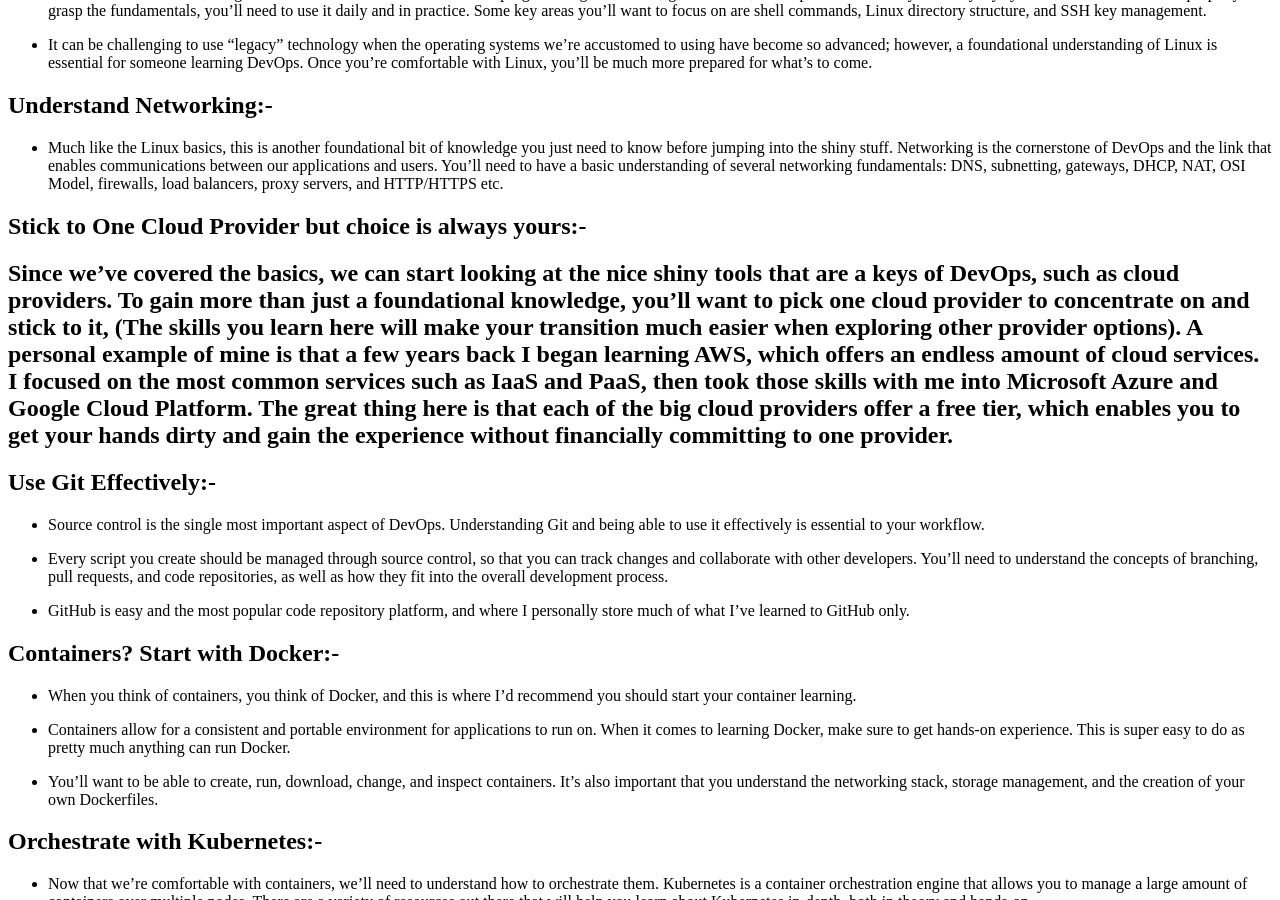
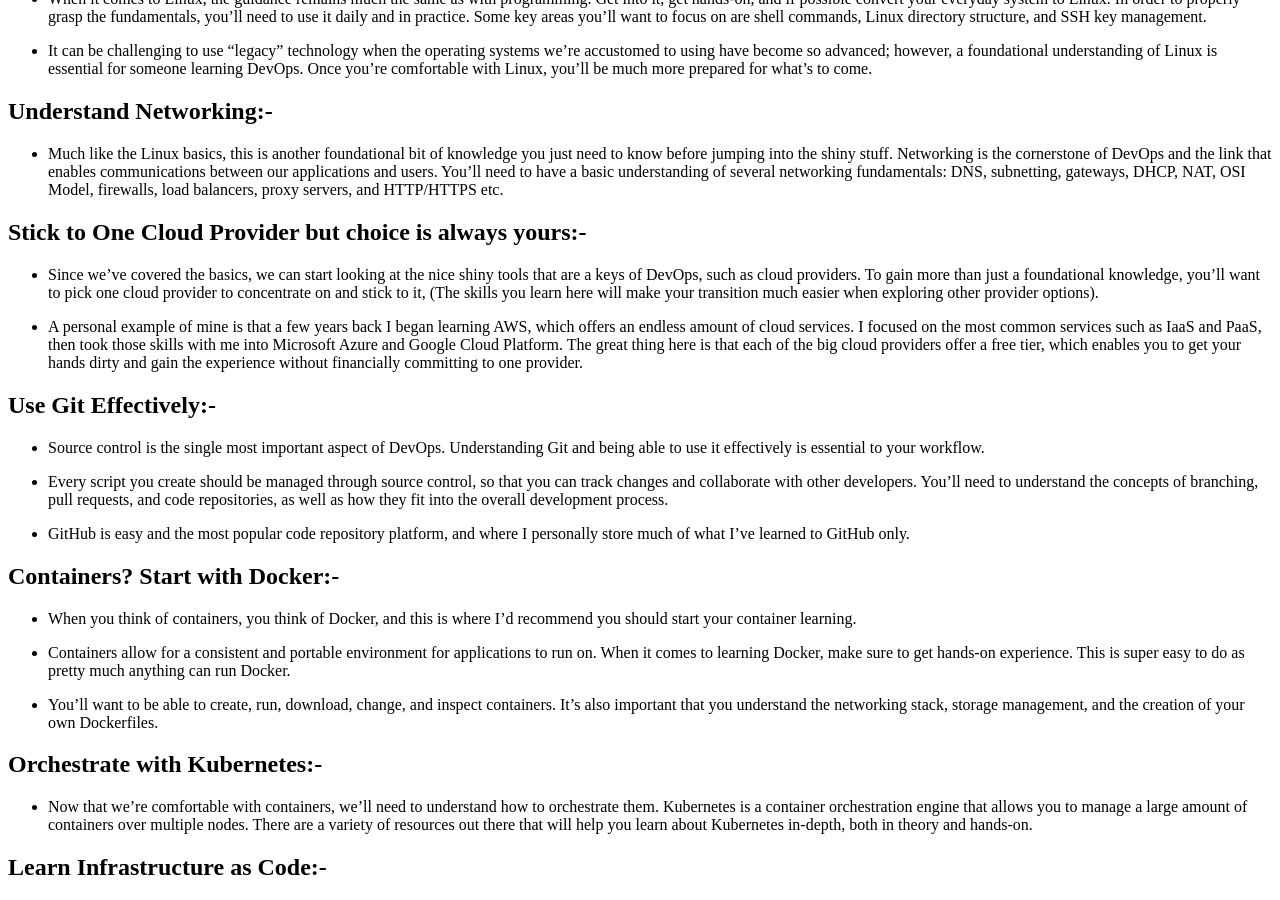
Before and after one commit to AshTechieDevOps/blogs, a Jekyll site: the page built from _posts/2022-10-18-Learning-Path-Towards-DevOps.md, in a window 1280 px wide and 900 px high, scrolled down 880 px. Built offline with Jekyll 4.4.1, drawn with Linux system fonts in a browser that asks for light colours; our own code applies the rules of GitHub Pages for plain Markdown files; some of the changed text lies outside the part shown.

```diff
--- a/_posts/2022-10-18-Learning-Path-Towards-DevOps.md
+++ b/_posts/2022-10-18-Learning-Path-Towards-DevOps.md
@@ -1,41 +1,60 @@
 ## Learning Path Towards DevOps
+
 Written By Ashish Sharma | Oct 17, 2022
 
 Categories: DevOps, DevOps Learning Path.
 
 ![DevOps3](https://user-images.githubusercontent.com/110538923/196544552-28170757-de69-47c2-9d1c-08dda0d48bfc.png)
 
+
 ## This blog is for those who really want to learn Devops, my advice in a few key areas they can focus on.
 
+
 ## Learn a Programming Language:-
+
 
 -   If you’re like me, with no programming experience, you may be overwhelmed by the sheer amount of programming languages that are out there. For DevOps, my advice would be to pick one of these languages: Python, NodeJS, or Ruby. While it’s important to have a fundamental understanding of all three, you’ll need to be comfortable with at least one in order to progress your understanding of DevOps.
 
 -   While there is no right or wrong choice when choosing a language, Python is easily the most popular. My recommendation to anyone just beginning to dip their toe into the ocean of programming is to first find a few good videos or written resources that you’ll be able to reference. Afterwards, jump right in. From my experience, the best way to learn programming is to get hands-on and start creating.
 
+
 ## Know Linux Basics:-
+
 
 -   When it comes to Linux, the guidance remains much the same as with programming. Get into it, get hands-on, and if possible convert your everyday system to Linux. In order to properly grasp the fundamentals, you’ll need to use it daily and in practice. Some key areas you’ll want to focus on are shell commands, Linux directory structure, and SSH key management.
 
 -   It can be challenging to use “legacy” technology when the operating systems we’re accustomed to using have become so advanced; however, a foundational understanding of Linux is essential for someone learning DevOps. Once you’re comfortable with Linux, you’ll be much more prepared for what’s to come.
 
+
 ## Understand Networking:-
+
 
 -   Much like the Linux basics, this is another foundational bit of knowledge you just need to know before jumping into the shiny stuff. Networking is the cornerstone of DevOps and the link that enables communications between our applications and users. You’ll need to have a basic understanding of several networking fundamentals: DNS, subnetting, gateways, DHCP, NAT, OSI Model, firewalls, load balancers, proxy servers, and HTTP/HTTPS etc.
 
 ## Stick to One Cloud Provider but choice is always yours:-
 
-## Since we’ve covered the basics, we can start looking at the nice shiny tools that are a keys of DevOps, such as cloud providers. To gain more than just a foundational knowledge, you’ll want to pick one cloud provider to concentrate on and stick to it, (The skills you learn here will make your transition much easier when exploring other provider options). A personal example of mine is that a few years back I began learning AWS, which offers an endless amount of cloud services. I focused on the most common services such as IaaS and PaaS, then took those skills with me into Microsoft Azure and Google Cloud Platform. The great thing here is that each of the big cloud providers offer a free tier, which enables you to get your hands dirty and gain the experience without financially committing to one provider.
+
+-   Since we’ve covered the basics, we can start looking at the nice shiny tools that are a keys of DevOps, such as cloud providers. To gain more than just a
+    foundational knowledge, you’ll want to pick one cloud provider to concentrate on and stick to it, (The skills you learn here will make your transition much
+    easier when exploring other provider options).
+
+-   A personal example of mine is that a few years back I began learning AWS, which offers an endless amount of cloud services. I focused on the most common services
+    such as IaaS and PaaS, then took those skills with me into Microsoft Azure and Google Cloud Platform. The great thing here is that each of the big cloud providers
+    offer a free tier, which enables you to get your hands dirty and gain the experience without financially committing to one provider.
+
 
 ## Use Git Effectively:-
 
+
 -   Source control is the single most important aspect of DevOps. Understanding Git and being able to use it effectively is essential to your workflow.
 
--   Every script you create should be managed through source control, so that you can track changes and collaborate with other developers. You’ll need to understand the concepts of branching, pull requests, and code repositories, as well as how they fit into the overall development process.
+-   Every script you create should be managed through source control, so that you can track changes and collaborate with other developers. You’ll need to understand
+    the concepts of branching, pull requests, and code repositories, as well as how they fit into the overall development process.
 
 -   GitHub is easy and the most popular code repository platform, and where I personally store much of what I’ve learned to GitHub only.
 
 ## Containers? Start with Docker:-
+
 
 -   When you think of containers, you think of Docker, and this is where I’d recommend you should start your container learning.
 
@@ -43,11 +62,15 @@ Categories: DevOps, DevOps Learning Path.
 
 -   You’ll want to be able to create, run, download, change, and inspect containers. It’s also important that you understand the networking stack, storage management, and the creation of your own Dockerfiles.
 
+
 ## Orchestrate with Kubernetes:-
+
 
 -   Now that we’re comfortable with containers, we’ll need to understand how to orchestrate them. Kubernetes is a container orchestration engine that allows you to manage a large amount of containers over multiple nodes. There are a variety of resources out there that will help you learn about Kubernetes in-depth, both in theory and hands-on.
 
+
 ## Learn Infrastructure as Code:-
+
 
 -   Code is not just about applications. You should also be learning about how we use code to create your infrastructure. This could be in the public cloud, on premises in your virtualization environments, or in your home lab. Infrastructure as code (IaC) is the way to build infrastructure in a safe and repeatable way.
 
@@ -55,15 +78,19 @@ Categories: DevOps, DevOps Learning Path.
 
 -   This lends itself nicely to repeatability. We’ve all been there: you find yourself needing to deploy virtual machines multiple times in different locations. Terraform and other IaC tools easily make this for you.
 
+
 ## Automate Configuration Management:-
+
 
 -   Our next step towards DevOps automation is to ensure that the desired state of our deployed applications is retained. While IaC enables you to build a platform in a repeatable way, configuration management will provide similar benefits on the application side of things. Tools such as Ansible, Puppet, Chef and Salt  provide a simple way to automate your configuration management.
 
 ## Learn, Understand and Create CI/CD Pipelines:-
 
+
   So we know how to maintain the state of our application, but how do we actually get it to that desired state? Time to automate the process of creating applications.
 
   There are two aspects to consider when creating your pipeline: Continuous Integration and Continuous Deployment (CI/CD):-
+
 
 -   Continuous Integration: If you have been scratching the surface of DevOps, you’ll have most likely come across the terms Code > Build > Test. This process is the foundation of getting application code tested and ready to release to your audience.
 
@@ -71,13 +98,17 @@ Categories: DevOps, DevOps Learning Path.
 
 -   Some commonly used tools for creating CI/CD pipelines are: GitHub Actions, Jenkins, TravisCI, and GitLab etc.
 
+
 ## Monitoring, Log Management, and Data Visualization:-
+
 
 -   Keep in mind that throughout this journey, many important security and logging techniques are foregone, for the sake of education. Many of the tools discussed here ensure proper configuration with security in mind, but the integrity of your applications is your responsibility. You should make certain that your application is secure before pushing it to production.
 
 -   It’s also important to consider how your systems collect and aggregate data. Finding a way to visualize the information you collect can be extremely useful when analyzing trends and to mitigate risk. Tools such as Prometheus, Grafana, and ELK stack (Elasticsearch, Logstash, and Kibana) should be on your radar while you’re trying to understand this area of DevOps.
 
+
 ## Store and Protect Your Data:-
+
 
 -   At some point in your journey, you are going to require a level of stateful data, be it some sort of persistent storage for storing logs or an actual database requirement. This is where data management comes in. You’ll need to know where to store the dataset, as well as how to best protect the data.
 
@@ -85,7 +116,9 @@ Categories: DevOps, DevOps Learning Path.
 
 -   There are a lot of different database options to explore. I’d advise you to learn the fundamentals of backing up data, managing application mobility between environments, and disaster recovery.
 
+
 ## I Wish You a Good Luck on Your DevOps Journey!
+
 
 ## About the Author:-
 
```
